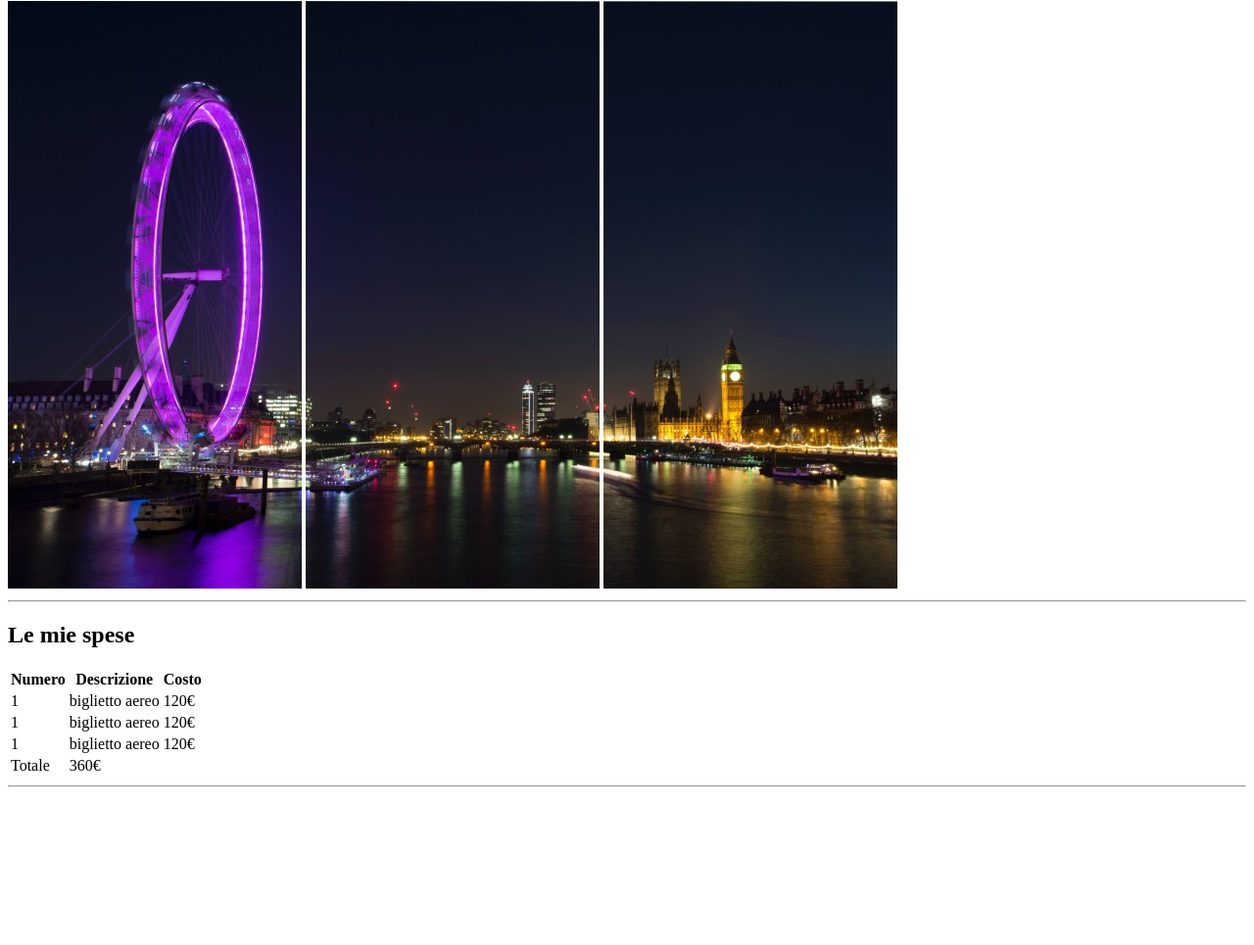
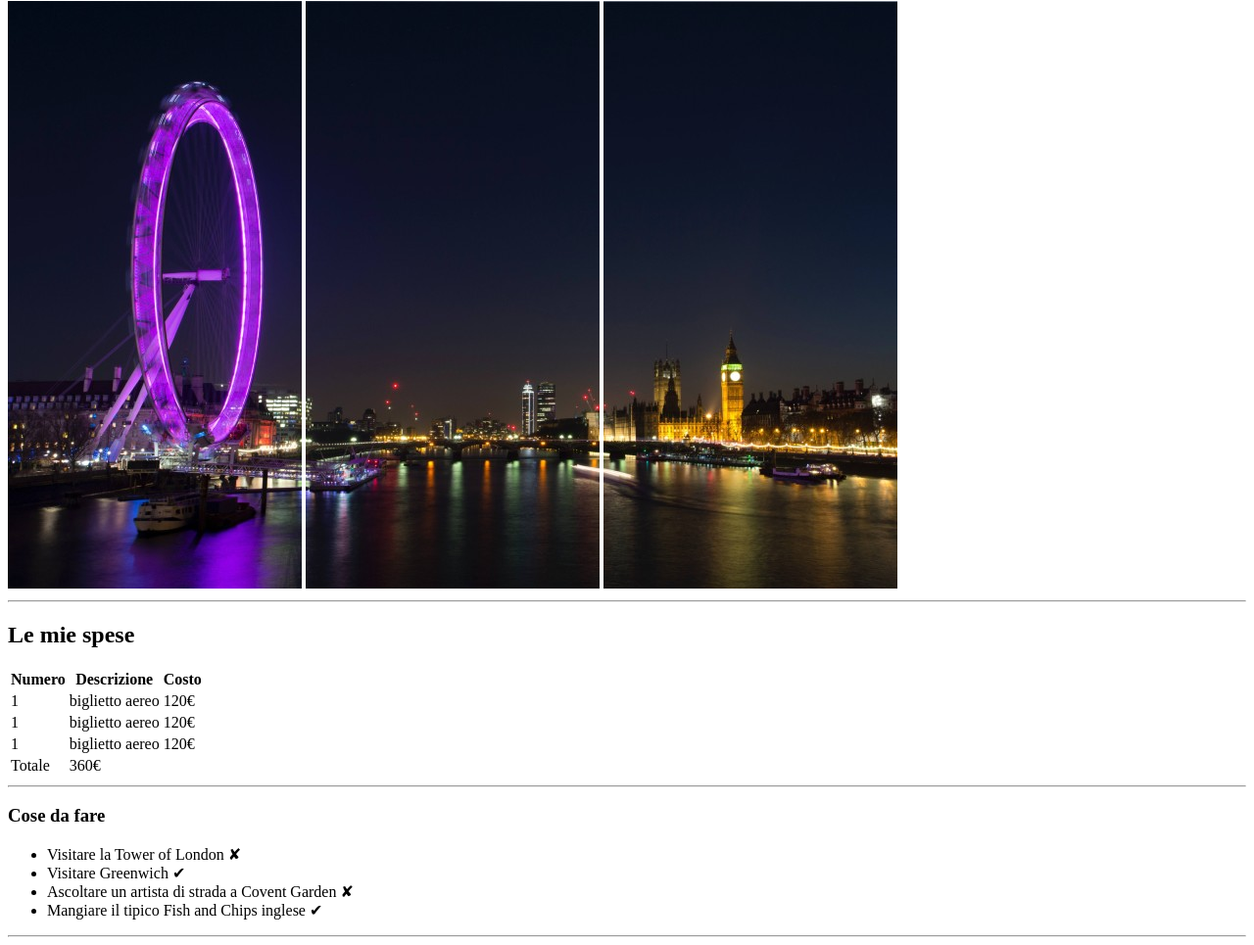
Before and after one commit to Eustache97/html-london-trip, a plain HTML site: page index.html in a window 1280 px wide. Shown: the part 79-1044 px from the top of the page at 98% size. Before the commit the page ends 891 px from the top, so only its background shows below. Drawn offline with Linux system fonts and the light colour scheme.

Commit message:
ho completato la seconda sezione del main in cui c'è la lista non ordinata

```diff
--- a/index.html
+++ b/index.html
@@ -65,8 +65,20 @@
         <!--fine sezione1-->
         <hr>
         <!--inizio serzione2-->
-        <section></section>
+        <section>
+            <h3>Cose da fare</h3>
+            <!--inizio lista non ordinata-->
+            <ul>
+                <li>Visitare la Tower of London &#10008;</li>
+                <li>Visitare Greenwich &#10004;</li>
+                <li>Ascoltare un artista di strada a Covent Garden &#10008;</li>
+                <li>Mangiare il tipico Fish and Chips inglese &#10004;</li>
+            </ul>
+            <!--fine lista non ordinata-->
+        </section>
         <!--fine sezione2-->
+        <hr>
+
         <!--inizio sezione3-->
         <section></section>
         <!--fine sezione3-->
```
